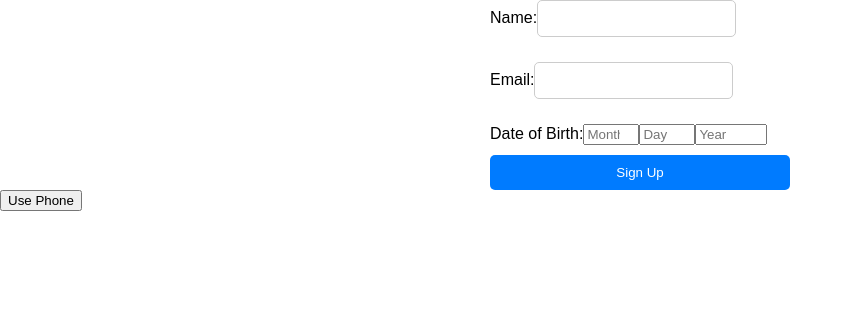
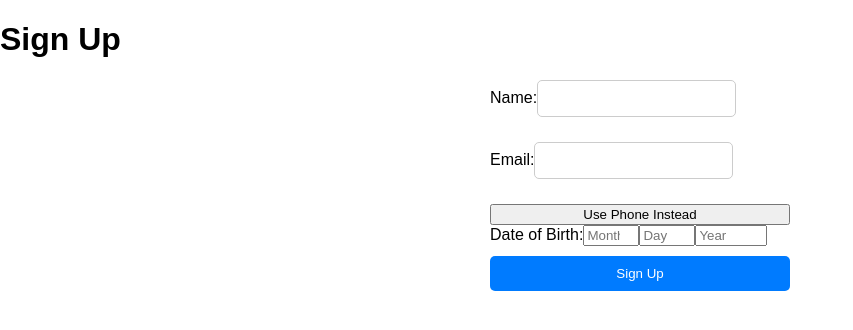
Before and after one commit to u22633601/MP-13, a React (Create React App) app in the folder twitter_clone/: page /signup in a window 1280 px wide. Shown: the top 330 px of the page, without its empty margins (0-853 px from the left). Built offline with nearby package versions, Linux system fonts and the light colour scheme.

Commit message:
Added layers of signin
Added the multiple steps for sign in, haven't added routes to supabase authentication yet

```diff
--- a/twitter_clone/src/App.js
+++ b/twitter_clone/src/App.js
@@ -4,6 +4,10 @@ import { BrowserRouter as Router, Route, Routes } from 'react-router-dom';
 import SignIn from './components/SignIn';
 import Login from './components/Login';
 import SignUp from './components/SignUp';
+import VerificationCodeForm from './components/signup/VerificationCodeForm'; // Import the VerificationCodeForm component
+import PasswordForm from './components/signup/PasswordForm'; // Import the PasswordForm component
+import UsernameForm from './components/signup/UsernameForm'; // Import the UsernameForm component
+
 import './App.css';
 
 const App = () => {
--- a/twitter_clone/src/components/SignUp.js
+++ b/twitter_clone/src/components/SignUp.js
@@ -1,119 +1,72 @@
 import React, { useState } from 'react';
-import { createClient } from '@supabase/supabase-js';
-
-const supabaseUrl = 'https://supabase.co';
-const supabaseKey = 'apikey';
-const supabase = createClient(supabaseUrl, supabaseKey);
+import { useNavigate } from 'react-router-dom';
+import SignUpForm from './signup/SignUpForm'; // Component for entering basic information
+import VerificationCodeForm from './signup/VerificationCodeForm'; // Component for entering verification code
+import PasswordForm from './signup/PasswordForm'; // Component for entering password
+import UsernameForm from './signup/UsernameForm'; // Component for entering username
 
 const SignUp = () => {
-  const [name, setName] = useState('');
-  const [email, setEmail] = useState('');
-  const [phone, setPhone] = useState('');
-  const [month, setMonth] = useState('');
-  const [day, setDay] = useState('');
-  const [year, setYear] = useState('');
-  const [userData, setUserData] = useState(null); // State to store user data
-  const [inputType, setInputType] = useState('email'); // State to track input type (email or phone)
-  const [verificationCode, setVerificationCode] = useState('');
+  const navigate = useNavigate();
+  const [step, setStep] = useState(1); // State to track the current step of the signup process
   const [signUpComplete, setSignUpComplete] = useState(false); // State to track if sign-up process is complete
 
-  const handleSubmit = async (event) => {
-    event.preventDefault();
-
-    const { user, error } = await supabase.auth.signUp({
-      [inputType]: inputType === 'email' ? email : phone, // Use either email or phone based on inputType
-      data: {
-        name,
-        birth_date: `${year}-${month}-${day}`,
-      },
-    });
-
-    if (error) {
-      console.error('Error signing up:', error.message);
-      setSignUpComplete(true); // Set sign-up process as complete to prevent verification code prompt
-    } else {
-      console.log('User signed up:', user);
-      console.log(user);
-      setUserData(user); // Update user data state
-      setSignUpComplete(true); // Set sign-up process as complete
-    }
+  const handleSignUpSubmit = (formData) => {
+    // Handle sign-up submission logic
+    console.log('Sign up form data:', formData);
+    // Move to the next step (verification code form)
+    setStep(2);
   };
 
-  const handleVerificationSubmit = async (event) => {
-    event.preventDefault();
-
-    // Implement verification code verification logic here
-
-    // For demonstration purposes, let's assume the verification is successful
+  const handleVerificationCodeSubmit = (verificationCode) => {
+    // Handle verification code submission logic
     console.log('Verification code:', verificationCode);
+    // Move to the next step (password form)
+    setStep(3);
   };
 
-  const handleInputChange = (value) => {
-    if (inputType === 'email') {
-      setEmail(value);
-    } else {
-      setPhone(value);
-    }
+  const handlePasswordSubmit = (password) => {
+    // Handle password submission logic
+    console.log('Password:', password);
+    // Move to the next step (username form)
+    setStep(4);
   };
 
-  const toggleInputType = () => {
-    setInputType(inputType === 'email' ? 'phone' : 'email');
+  const handleUsernameSubmit = (username) => {
+    // Handle username submission logic
+    console.log('Username:', username);
+    // Set sign-up process as complete
+    setSignUpComplete(true);
   };
 
+  // If sign-up process is complete, navigate back to the sign-in page
   if (signUpComplete) {
-    return (
-      <div>
-        <form onSubmit={handleVerificationSubmit}>
-          <label>
-            Verification Code:
-            <input type="text" value={verificationCode} onChange={e => setVerificationCode(e.target.value)} required />
-          </label>
-          <input type="submit" value="Verify" />
-        </form>
-      </div>
-    );
+    navigate('/');
+    return null; // Render nothing, as navigation will take place
+  }
+
+  // Render the appropriate form based on the current step
+  let formComponent;
+  switch (step) {
+    case 1:
+      formComponent = <SignUpForm onSubmit={handleSignUpSubmit} />;
+      break;
+    case 2:
+      formComponent = <VerificationCodeForm onSubmit={handleVerificationCodeSubmit} />;
+      break;
+    case 3:
+      formComponent = <PasswordForm onSubmit={handlePasswordSubmit} />;
+      break;
+    case 4:
+      formComponent = <UsernameForm onSubmit={handleUsernameSubmit} />;
+      break;
+    default:
+      formComponent = <SignUpForm onSubmit={handleSignUpSubmit} />;
   }
 
   return (
     <div>
-      <form onSubmit={handleSubmit}>
-        <label>
-          Name:
-          <input type="text" value={name} onChange={e => setName(e.target.value)} required />
-        </label>
-        {inputType === 'email' && (
-          <label>
-            Email:
-            <input type="email" value={email} onChange={e => handleInputChange(e.target.value)} required />
-          </label>
-        )}
-        {inputType === 'phone' && (
-          <label>
-            Phone:
-            <input type="tel" value={phone} onChange={e => handleInputChange(e.target.value)} required />
-          </label>
-        )}
-        <label>
-          Date of Birth:
-          <input type="number" placeholder="Month" value={month} onChange={e => setMonth(e.target.value)} min="1" max="12" required />
-          <input type="number" placeholder="Day" value={day} onChange={e => setDay(e.target.value)} min="1" max="31" required />
-          <input type="number" placeholder="Year" value={year} onChange={e => setYear(e.target.value)} min="1900" max="2024" required />
-        </label>
-        <input type="submit" value="Sign Up" />
-      </form>
-      {userData && ( // Conditionally render user data if available
-        <div>
-          <h2>User Data:</h2>
-          <p>Name: {userData.user_metadata.name}</p>
-          {inputType === 'email' && <p>Email: {userData.email}</p>}
-          {inputType === 'phone' && <p>Phone: {userData.phone}</p>}
-          <p>UID: {userData.id}</p>
-          {/* Add more fields as needed */}
-        </div>
-      )}
-      {!signUpComplete && ( // Render button to toggle input type if sign-up process is not complete
-        <button onClick={toggleInputType}>Use {inputType === 'email' ? 'Phone' : 'Email'}</button>
-      )}
+      <h1>Sign Up</h1>
+      {formComponent}
     </div>
   );
 };
--- /dev/null
+++ b/twitter_clone/src/components/signup/PasswordForm.js
@@ -0,0 +1,22 @@
+import React, { useState } from 'react';
+
+const PasswordForm = ({ onSubmit }) => {
+  const [password, setPassword] = useState('');
+
+  const handleSubmit = (event) => {
+    event.preventDefault();
+    onSubmit(password);
+  };
+
+  return (
+    <form onSubmit={handleSubmit}>
+      <label>
+        Password:
+        <input type="password" value={password} onChange={e => setPassword(e.target.value)} required />
+      </label>
+      <input type="submit" value="Submit" />
+    </form>
+  );
+};
+
+export default PasswordForm;
--- /dev/null
+++ b/twitter_clone/src/components/signup/SignUpForm.js
@@ -0,0 +1,52 @@
+import React, { useState } from 'react';
+
+const SignUpForm = ({ onSubmit }) => {
+  const [name, setName] = useState('');
+  const [emailOrPhone, setEmailOrPhone] = useState('');
+  const [isEmail, setIsEmail] = useState(true);
+  const [month, setMonth] = useState('');
+  const [day, setDay] = useState('');
+  const [year, setYear] = useState('');
+
+  const handleToggle = () => {
+    setIsEmail(!isEmail);
+    setEmailOrPhone('');
+  };
+
+  const handleSubmit = (event) => {
+    event.preventDefault();
+    onSubmit({ name, emailOrPhone, month, day, year });
+  };
+
+  return (
+    <form onSubmit={handleSubmit}>
+      <label>
+        Name:
+        <input type="text" value={name} onChange={e => setName(e.target.value)} required />
+      </label>
+      {isEmail ? (
+        <label>
+          Email:
+          <input type="email" value={emailOrPhone} onChange={e => setEmailOrPhone(e.target.value)} required />
+        </label>
+      ) : (
+        <label>
+          Phone:
+          <input type="tel" value={emailOrPhone} onChange={e => setEmailOrPhone(e.target.value)} required />
+        </label>
+      )}
+      <button type="button" onClick={handleToggle}>
+        {isEmail ? 'Use Phone Instead' : 'Use Email Instead'}
+      </button>
+      <label>
+        Date of Birth:
+        <input type="number" placeholder="Month" value={month} onChange={e => setMonth(e.target.value)} min="1" max="12" required />
+        <input type="number" placeholder="Day" value={day} onChange={e => setDay(e.target.value)} min="1" max="31" required />
+        <input type="number" placeholder="Year" value={year} onChange={e => setYear(e.target.value)} min="1900" max="2024" required />
+      </label>
+      <input type="submit" value="Sign Up" />
+    </form>
+  );
+};
+
+export default SignUpForm;
--- /dev/null
+++ b/twitter_clone/src/components/signup/UsernameForm.js
@@ -0,0 +1,22 @@
+import React, { useState } from 'react';
+
+const UsernameForm = ({ onSubmit }) => {
+  const [username, setUsername] = useState('');
+
+  const handleSubmit = (event) => {
+    event.preventDefault();
+    onSubmit(username);
+  };
+
+  return (
+    <form onSubmit={handleSubmit}>
+      <label>
+        Username:
+        <input type="text" value={username} onChange={e => setUsername(e.target.value)} required />
+      </label>
+      <input type="submit" value="Submit" />
+    </form>
+  );
+};
+
+export default UsernameForm;
--- /dev/null
+++ b/twitter_clone/src/components/signup/VerificationCodeForm.js
@@ -0,0 +1,22 @@
+import React, { useState } from 'react';
+
+const VerificationCodeForm = ({ onSubmit }) => {
+  const [verificationCode, setVerificationCode] = useState('');
+
+  const handleSubmit = (event) => {
+    event.preventDefault();
+    onSubmit(verificationCode);
+  };
+
+  return (
+    <form onSubmit={handleSubmit}>
+      <label>
+        Verification Code:
+        <input type="text" value={verificationCode} onChange={e => setVerificationCode(e.target.value)} required />
+      </label>
+      <input type="submit" value="Verify" />
+    </form>
+  );
+};
+
+export default VerificationCodeForm;
```
